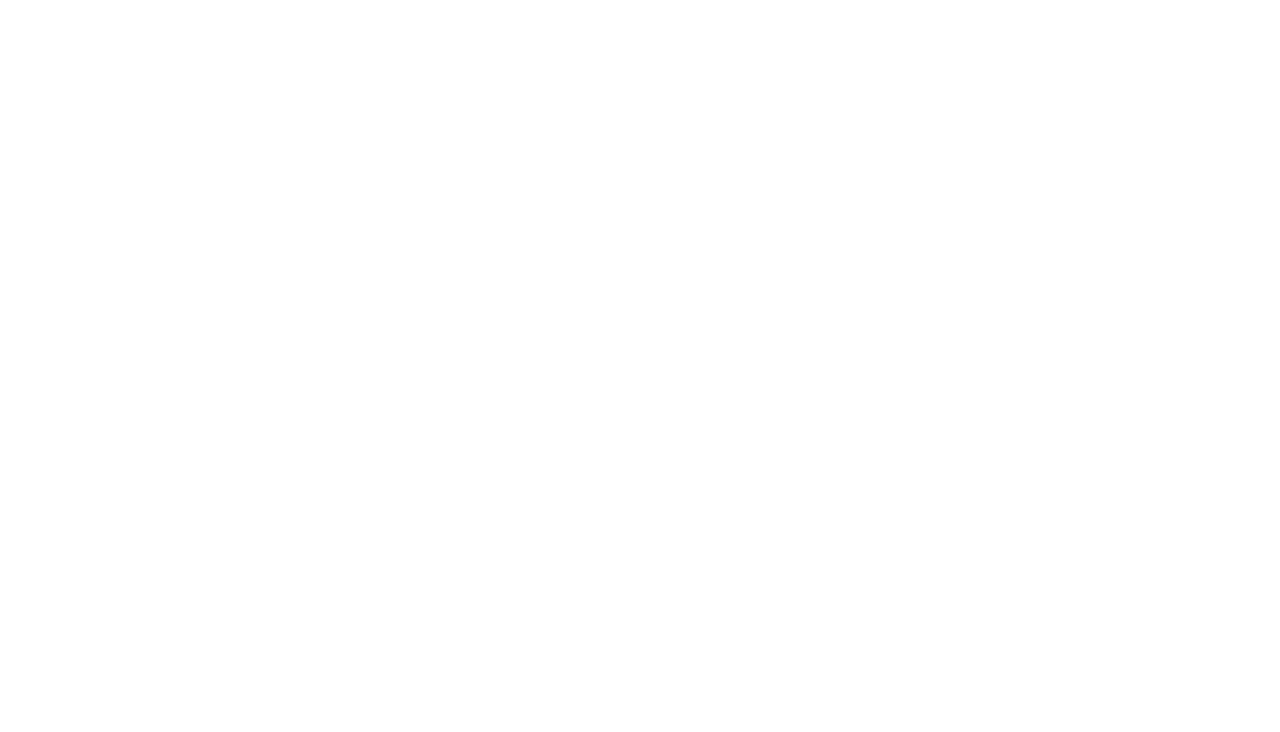
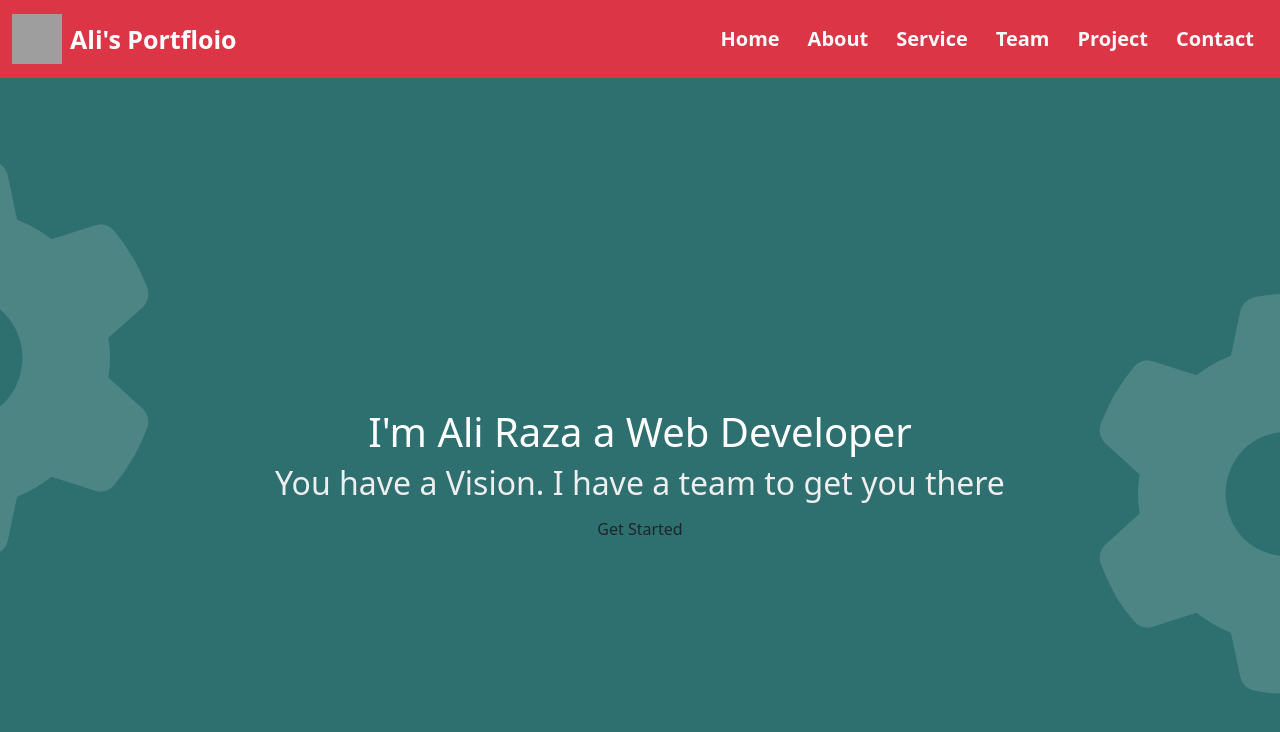
Before and after one commit to Aliraza610/Bootstrap, a website: page index.html in a window 1280 px wide. Drawn offline with nearby package versions, Linux system fonts and the light colour scheme; grey boxes are pictures that could not be loaded.

Commit message:
home section

```diff
--- a/index.html
+++ b/index.html
@@ -6,11 +6,61 @@
     <meta name="viewport" content="width=device-width, initial-scale=1.0" />
     <title>Ali's PersonalSite</title>
     <!-- CSS link -->
+    <link rel="icon" href="images/favicon.ico">
+    <link rel="stylesheet" href="./node_modules/bootstrap/dist/css/bootstrap.css">
     <link rel="stylesheet" href="style.css">
+     <!-- font awesome file link  -->
+     <link rel="stylesheet" href="https://cdnjs.cloudflare.com/ajax/libs/font-awesome/6.1.2/css/all.min.css">
     <!-- JavaScript Link -->
     <script src="./node_modules/bootstrap/dist/js/bootstrap.js"></script>
 </head>
 <body>
+      <!-- Navbar Start -->
+       <Section id="nav">
+        <nav class="navbar navbar-expand-lg bg-danger">
+            <div class="container-fluid">
+                    <img src="/images/myPic.png" alt="Logo" width="50" height="50" class="d-inline-block align-text-top">
+                   <h1> Ali's Portfloio</h1>
+              <button class="navbar-toggler" type="button" data-bs-toggle="collapse" data-bs-target="#navbarSupportedContent" aria-controls="navbarSupportedContent" aria-expanded="false" aria-label="Toggle navigation">
+                <span class="navbar-toggler-icon"></span>
+              </button>
 
+              <div class="collapse navbar-collapse" id="navbarSupportedContent">
+                <ul class="navbar-nav ms-auto mb-2 mb-lg-0">
+                  <li class="nav-item" >
+                    <a class="nav-link text-light" aria-current="page" href="#home">Home</a>
+                  </li>
+                  <li class="nav-item">
+                    <a class="nav-link text-light" href="#about">About</a>
+                  </li>
+                  <li class="nav-item">
+                    <a class="nav-link text-light"  href="#service">Service</a>
+                  </li>
+                  <li class="nav-item">
+                    <a class="nav-link text-light"  href="#team">Team</a>
+                  </li>
+                  <li class="nav-item">
+                    <a class="nav-link text-light"  href="#project">Project</a>
+                  </li>
+                  <li class="nav-item">
+                    <a class="nav-link text-light"  href="#contact">Contact</a>
+                  </li>
+                </ul>
+              </div>
+            </div>
+          </nav>
+       </Section>
+       <!-- Navbar Ends -->
+
+       <!-- Home Section Start -->
+       <Section id="home" class="home">
+          <div class="heading"><h1>I'm Ali Raza a Web Developer</h1></div>
+          <h3 class="slogan">You have a Vision. I have a team to get you there</h3>
+          <button class="btn">Get Started</button>
+
+          <div class="fas fa-cog nut1"></div>
+          <div class="fas fa-cog nut2"></div>
+       </Section>
+       <!-- Home Section Ends -->
 </body>
 </html>
--- a/style.css
+++ b/style.css
@@ -1 +1,77 @@
-@import "./node_modules/bootstrap/dist/css/bootstrap.css";
+*{
+    margin: 0;
+    padding: 0;
+}
+
+body{
+    background-color: #2e6f6f;
+}
+
+/* ---------------Navbar-------------------- */
+ #nav ul li {
+    font-size: 20px;
+    padding: 8px 6px;
+    font-weight: bold;
+}
+
+
+.container-fluid h1{
+    margin-left: 8px;
+    font-size: 25px;
+    margin-top: 8px;
+    font-weight: bold;
+    color: white;
+}
+
+/* ------------------- Home ----------------- */
+
+
+.heading{
+    color: #fff;
+    font-size: 2.5rem;
+    text-shadow: 0 , .3rem , .5rem rgba(0, 0, 0, .3);
+
+}
+.home{
+    min-height: 100vh;
+    width: 100vw;
+    position: relative;
+    padding: 0 1rem;
+     display: flex;
+     flex-flow: column;
+     justify-content: center;
+     text-align: center;
+     align-items: center;
+     overflow: hidden !important;
+}
+
+.home .slogan{
+    color: #eee;
+    font-size: 2rem;
+}
+
+
+.home .fa-cog{
+    position: absolute;
+    color: #fff;
+    opacity: .15;
+    font-size: 25rem;
+    animation: rotate 10s linear infinite;
+}
+
+.home .nut1{
+    top:10%;
+    left: -15rem;
+}
+
+.home .nut2{
+    bottom: 23%;
+    right: -13rem;
+    animation-direction: reverse;
+}
+
+@keyframes rotate {
+    100%{
+        transform: rotate(360deg);
+    }
+}
```
Also changed, not shown: images/favicon.ico (added), 1 other file.
